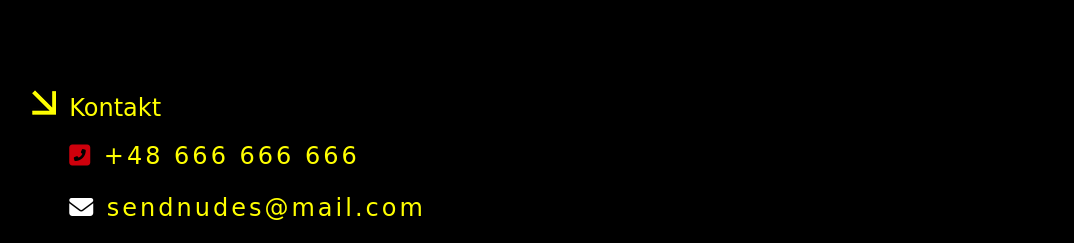
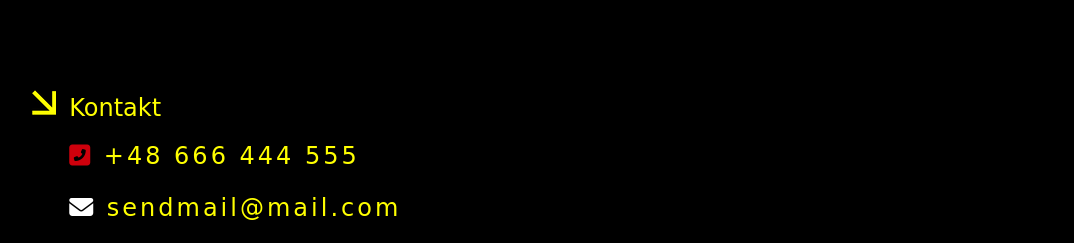
Before and after one commit to wbq3510/Dziok, a plain HTML site: page contact.html in a window 1280 px wide. Shown: the part 141-384 px from the top of the page, without its empty margins (71-1145 px from the left). Drawn offline with Linux system fonts and the light colour scheme; a web font is replaced by a local one.

Commit message:
Update contact.html

```diff
--- a/contact.html
+++ b/contact.html
@@ -54,8 +54,8 @@
                     <img src="arrow.png" alt="">
                 <div class="contactText">
                     <h2>Kontakt</h2>
-                    <p><i class="fas fa-phone-square-alt phoneIcon"></i> +48 666 666 666</p>
-                    <p><i class="fas fa-envelope mailIcon"></i> sendnudes@mail.com</p>
+                    <p><i class="fas fa-phone-square-alt phoneIcon"></i> +48 666 444 555</p>
+                    <p><i class="fas fa-envelope mailIcon"></i> sendmail@mail.com</p>
                     <p><i class="fab fa-facebook-square fbIcon"></i>
                     <a href="http://www.google.pl" target="_blank">Bartłomiej Dziok</a>
                     </p>
```
